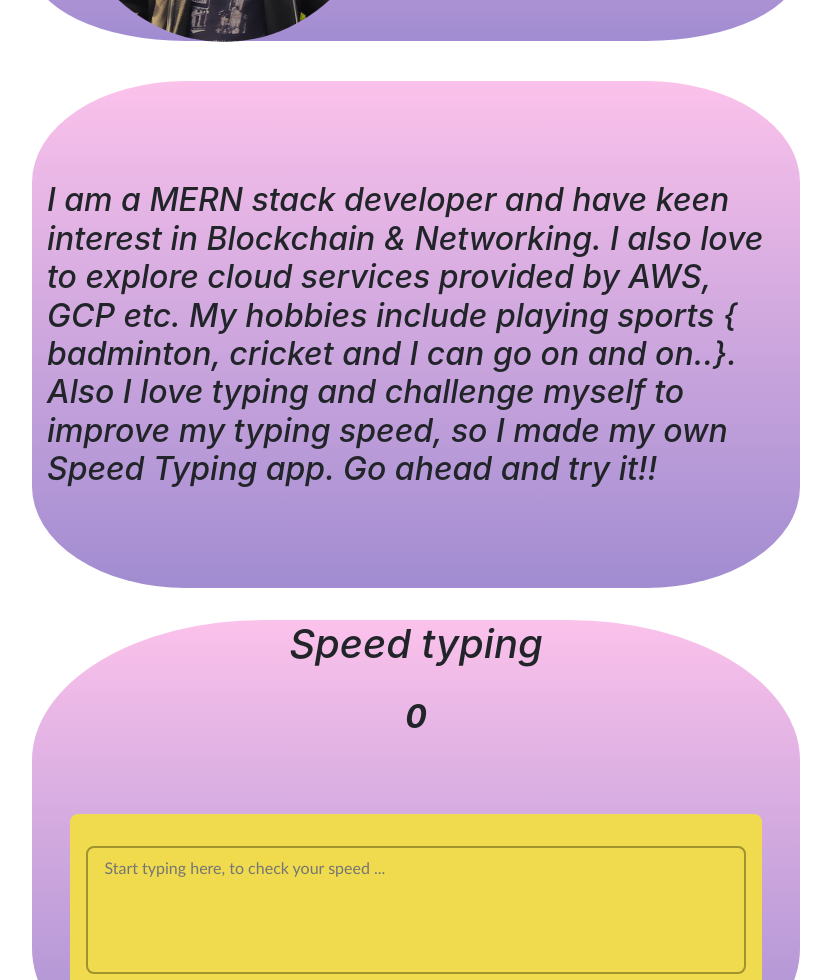
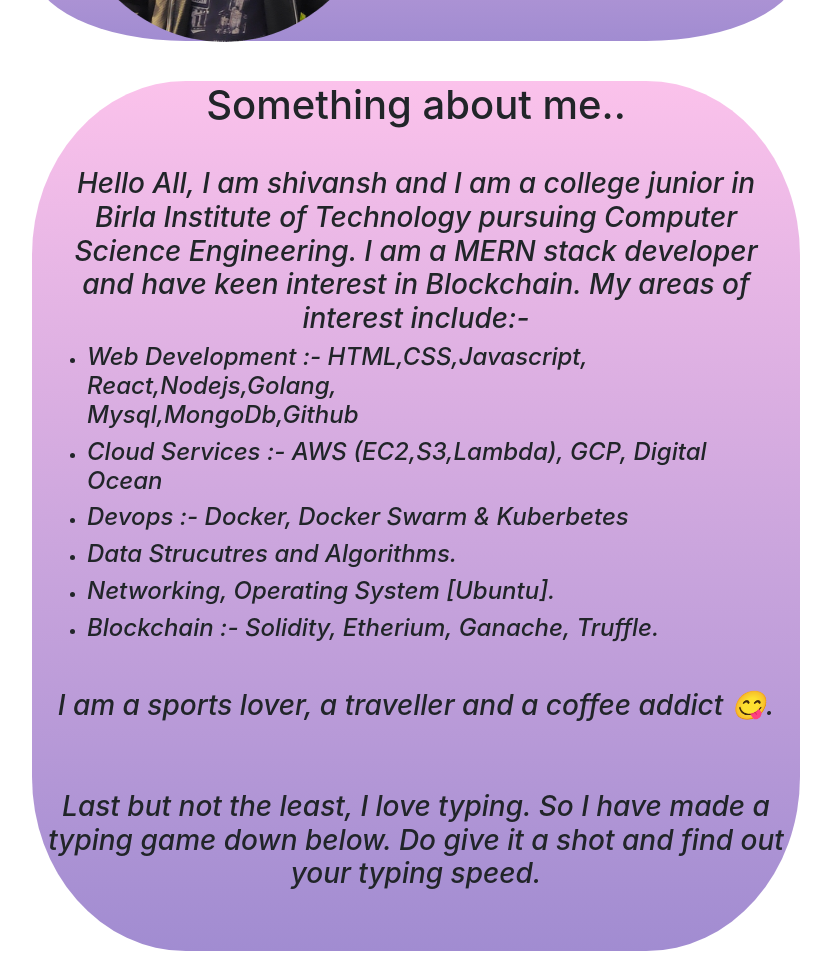
Before and after one commit to shivansh2598/speed-typing, a plain HTML site: page index.html in a window 1280 px wide. Shown: the part 399-1379 px from the top of the page, without its empty margins (224-1055 px from the left). Drawn offline with nearby package versions, Linux system fonts and the light colour scheme; no server answers.

Commit message:
description updated

```diff
--- a/index.html
+++ b/index.html
@@ -35,15 +35,37 @@
         </div>
         <br>
         <div class="container first">
-            <h2 style="padding-top: 100px; padding-bottom: 100px;"><i>I am a MERN stack developer and have keen interest
-                    in Blockchain & Networking. I also love to explore cloud services provided by AWS, GCP etc. My
-                    hobbies include playing sports { badminton, cricket and I can go on and on..}. Also I love typing
-                    and challenge myself to improve my typing speed, so I made my own Speed Typing app. Go ahead and try
-                    it!!<i></h2>
+            <h1 style="text-align: center;">Something about me..</h1>
+            <h3 style="padding-top: 30px;text-align: center;"><i>Hello All, I am shivansh and I am a college junior in Birla Institute of
+                    Technology pursuing Computer Science Engineering. I am a MERN stack developer and have keen interest
+                    in Blockchain. My areas of interest include:-<i></h3>
+            <ul>
+                <li>
+                    <h4>Web Development :- HTML,CSS,Javascript,<br>React,Nodejs,Golang,<br>Mysql,MongoDb,Github</h4>
+                </li>
+                <li>
+                    <h4>Cloud Services :- AWS (EC2,S3,Lambda), GCP, Digital Ocean</h4>
+                </li>
+                <li>
+                    <h4>Devops :- Docker, Docker Swarm & Kuberbetes</h4>
+                </li>
+                <li>
+                    <h4>Data Strucutres and Algorithms.</h4>
+                </li>
+                <li>
+                    <h4>Networking, Operating System [Ubuntu].</h4>
+                </li>
+                <li>
+                    <h4>Blockchain :- Solidity, Etherium, Ganache, Truffle.</h4>
+                </li>
+            </ul>
+            <h3 style="padding-top: 30px; padding-bottom: 30px;text-align: center;"><i>I am a sports lover, a traveller and a coffee addict
+                    &#128523.<i></h3>
+            <h3 style="padding-top: 30px; padding-bottom: 60px; text-align: center;"><i>Last but not the least, I love typing. So I have made a typing game down below. Do give it a shot and find out your typing speed.</i></h3>
         </div>
         <br>
         <div class="startDiv">
-            <h1 class="header">Speed typing</h1>
+            <h1 class="header" style="padding-top:20px">Speed typing</h1>
             <h2 class="timer" id="timer">0</h2>
             <div class="game">
                 <div class="containers">
--- a/styles.css
+++ b/styles.css
@@ -107,6 +107,7 @@ body{
     /* font-size: 3rem; */
     font-weight: bold;
     text-align: center;
+    margin-bottom: 0px !important;
 }
 
 .quote-display {
```
Also changed, not shown: projects.html (+5 -1 lines).
